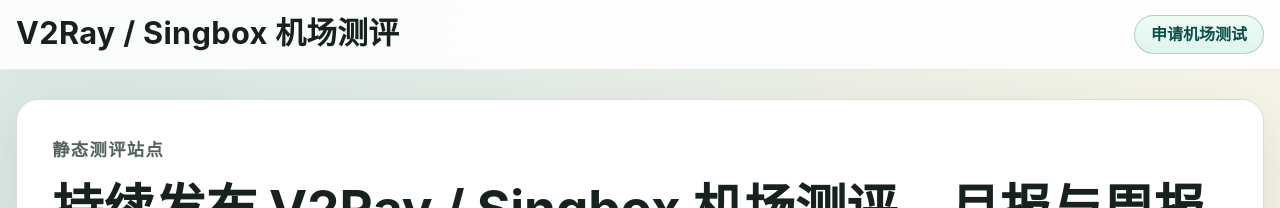
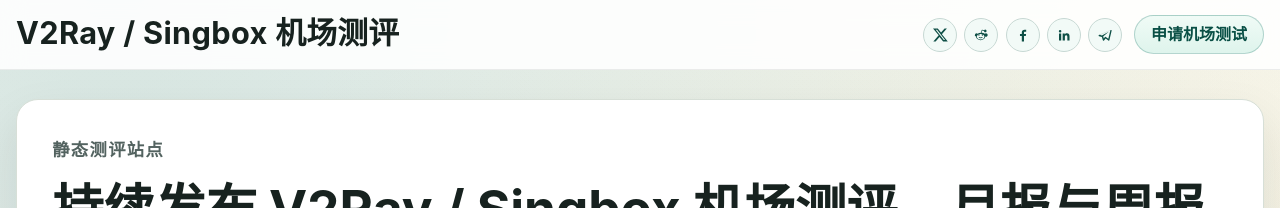
Before and after one commit to newkaiwen92-sudo/2026_v2ray_singbox_Test, a Jekyll site: the page built from index.md, in a window 1280 px wide. Shown: the top 208 px of the page. Built offline with Jekyll 4.4.1, drawn with Linux system fonts in a browser that asks for light colours.

Commit message:
feat: add social share icons in header

```diff
--- a/_layouts/default.html
+++ b/_layouts/default.html
@@ -14,7 +14,37 @@
         <div>
           <a class="site-brand" href="{{ '/' | relative_url }}">{{ site.title }}</a>
         </div>
-        <a class="apply-btn" href="https://puffy-sled-767.notion.site/323893a043ae8068997dc90507903576" target="_blank" rel="noopener noreferrer">申请机场测试</a>
+        <div class="site-actions">
+          <nav class="share-icons" aria-label="分享当前页面">
+            <a class="share-icon" data-share="x" href="#" target="_blank" rel="noopener noreferrer" aria-label="分享到 X" title="分享到 X">
+              <svg viewBox="0 0 24 24" aria-hidden="true">
+                <path d="M18.9 2.25h3.45l-7.54 8.62L23.7 21.75h-6.96l-5.45-6.7-5.86 6.7H1.98l8.06-9.22L1.5 2.25h7.14l4.92 6.12 5.34-6.12zm-1.22 17.42h1.91L7.6 4.23H5.56l12.12 15.44z"></path>
+              </svg>
+            </a>
+            <a class="share-icon" data-share="reddit" href="#" target="_blank" rel="noopener noreferrer" aria-label="分享到 Reddit" title="分享到 Reddit">
+              <svg viewBox="0 0 24 24" aria-hidden="true">
+                <path d="M14.23 15.15c.21.2.22.53.02.74-.64.68-1.63 1.06-2.79 1.06s-2.16-.38-2.8-1.06a.53.53 0 0 1 .77-.72c.44.47 1.15.73 2.03.73s1.58-.26 2.03-.73a.53.53 0 0 1 .74-.02zM8.9 13a1.05 1.05 0 1 0 0-2.1 1.05 1.05 0 0 0 0 2.1zm5.2 0a1.05 1.05 0 1 0 0-2.1 1.05 1.05 0 0 0 0 2.1z"></path>
+                <path d="M22 12a2.5 2.5 0 0 0-4.28-1.77 7.4 7.4 0 0 0-4.91-1.64l1-3.17 2.72.64a1.9 1.9 0 1 0 .24-1.05l-3.08-.72a.53.53 0 0 0-.63.35l-1.21 3.86A7.36 7.36 0 0 0 7 10.2 2.5 2.5 0 1 0 4.5 14.4c.1 3.02 3.2 5.35 6.95 5.35s6.84-2.33 6.95-5.35A2.5 2.5 0 0 0 22 12zm-10.55 6.7c-3.16 0-5.73-1.85-5.73-4.12 0-2.28 2.57-4.13 5.73-4.13s5.73 1.85 5.73 4.13c0 2.27-2.57 4.12-5.73 4.12z"></path>
+              </svg>
+            </a>
+            <a class="share-icon" data-share="facebook" href="#" target="_blank" rel="noopener noreferrer" aria-label="分享到 Facebook" title="分享到 Facebook">
+              <svg viewBox="0 0 24 24" aria-hidden="true">
+                <path d="M13.5 21.75v-8.1h2.73l.41-3.16H13.5V8.48c0-.92.26-1.54 1.58-1.54h1.69V4.12c-.82-.1-1.64-.15-2.46-.14-2.44 0-4.1 1.49-4.1 4.24v2.27H7.45v3.16h2.76v8.1h3.29z"></path>
+              </svg>
+            </a>
+            <a class="share-icon" data-share="linkedin" href="#" target="_blank" rel="noopener noreferrer" aria-label="分享到 LinkedIn" title="分享到 LinkedIn">
+              <svg viewBox="0 0 24 24" aria-hidden="true">
+                <path d="M6.15 8.34a1.92 1.92 0 1 1 0-3.84 1.92 1.92 0 0 1 0 3.84zM4.5 9.72h3.3v10.53H4.5V9.72zm5.49 0h3.16v1.44h.05c.44-.84 1.52-1.72 3.13-1.72 3.34 0 3.96 2.2 3.96 5.06v5.75h-3.29v-5.1c0-1.22-.02-2.79-1.7-2.79-1.7 0-1.96 1.32-1.96 2.7v5.19H9.99V9.72z"></path>
+              </svg>
+            </a>
+            <a class="share-icon" data-share="telegram" href="#" target="_blank" rel="noopener noreferrer" aria-label="分享到 Telegram" title="分享到 Telegram">
+              <svg viewBox="0 0 24 24" aria-hidden="true">
+                <path d="M21.77 4.56a1 1 0 0 0-1.05-.14L2.98 11.9a1 1 0 0 0 .1 1.88l4.2 1.4 1.52 4.76a1 1 0 0 0 1.77.3l2.4-3.1 4.1 3a1 1 0 0 0 1.58-.58l3.28-13.92a1 1 0 0 0-.16-.88zm-4.8 13.03-3.73-2.72a1 1 0 0 0-1.4.2l-1.62 2.1-.95-2.96 8.31-6.98-10.2 5.4-3.12-1.04 15.82-6.67-3.11 12.67z"></path>
+              </svg>
+            </a>
+          </nav>
+          <a class="apply-btn" href="https://puffy-sled-767.notion.site/323893a043ae8068997dc90507903576" target="_blank" rel="noopener noreferrer">申请机场测试</a>
+        </div>
       </div>
     </header>
     <main class="wrap">
@@ -67,5 +97,26 @@
         });
       })();
     </script>
+    <script>
+      (() => {
+        const pageUrl = window.location.href;
+        const pageTitle = document.title;
+        const shareMap = {
+          x: `https://x.com/intent/tweet?text=${encodeURIComponent(pageTitle)}&url=${encodeURIComponent(pageUrl)}`,
+          reddit: `https://www.reddit.com/submit?url=${encodeURIComponent(pageUrl)}&title=${encodeURIComponent(pageTitle)}`,
+          facebook: `https://www.facebook.com/sharer/sharer.php?u=${encodeURIComponent(pageUrl)}`,
+          linkedin: `https://www.linkedin.com/sharing/share-offsite/?url=${encodeURIComponent(pageUrl)}`,
+          telegram: `https://t.me/share/url?url=${encodeURIComponent(pageUrl)}&text=${encodeURIComponent(pageTitle)}`
+        };
+
+        document.querySelectorAll(".share-icon[data-share]").forEach((link) => {
+          const key = link.getAttribute("data-share");
+          const target = shareMap[key];
+          if (target) {
+            link.setAttribute("href", target);
+          }
+        });
+      })();
+    </script>
   </body>
 </html>
--- a/assets/css/style.css
+++ b/assets/css/style.css
@@ -83,6 +83,45 @@ a:hover {
   align-items: center;
   justify-content: space-between;
   padding: 0.95rem 0;
+}
+
+.site-actions {
+  display: flex;
+  align-items: center;
+  gap: 0.75rem;
+}
+
+.share-icons {
+  display: inline-flex;
+  align-items: center;
+  gap: 0.45rem;
+}
+
+.share-icon {
+  width: 34px;
+  height: 34px;
+  display: inline-flex;
+  align-items: center;
+  justify-content: center;
+  border-radius: 999px;
+  border: 1px solid #c7d8d3;
+  background: #f2faf7;
+  color: #0e4f46;
+  text-decoration: none;
+  transition: transform 0.15s ease, border-color 0.15s ease, background-color 0.15s ease;
+}
+
+.share-icon svg {
+  width: 16px;
+  height: 16px;
+  fill: currentColor;
+}
+
+.share-icon:hover {
+  transform: translateY(-1px);
+  border-color: #96c3b8;
+  background: #e4f4ef;
+  color: #0b5d50;
 }
 
 .site-brand {
@@ -433,6 +472,13 @@ main.wrap {
     flex-direction: column;
   }
 
+  .site-actions {
+    width: 100%;
+    justify-content: space-between;
+    flex-wrap: wrap;
+    gap: 0.6rem;
+  }
+
   .apply-btn {
     margin-top: 0.25rem;
   }
```
